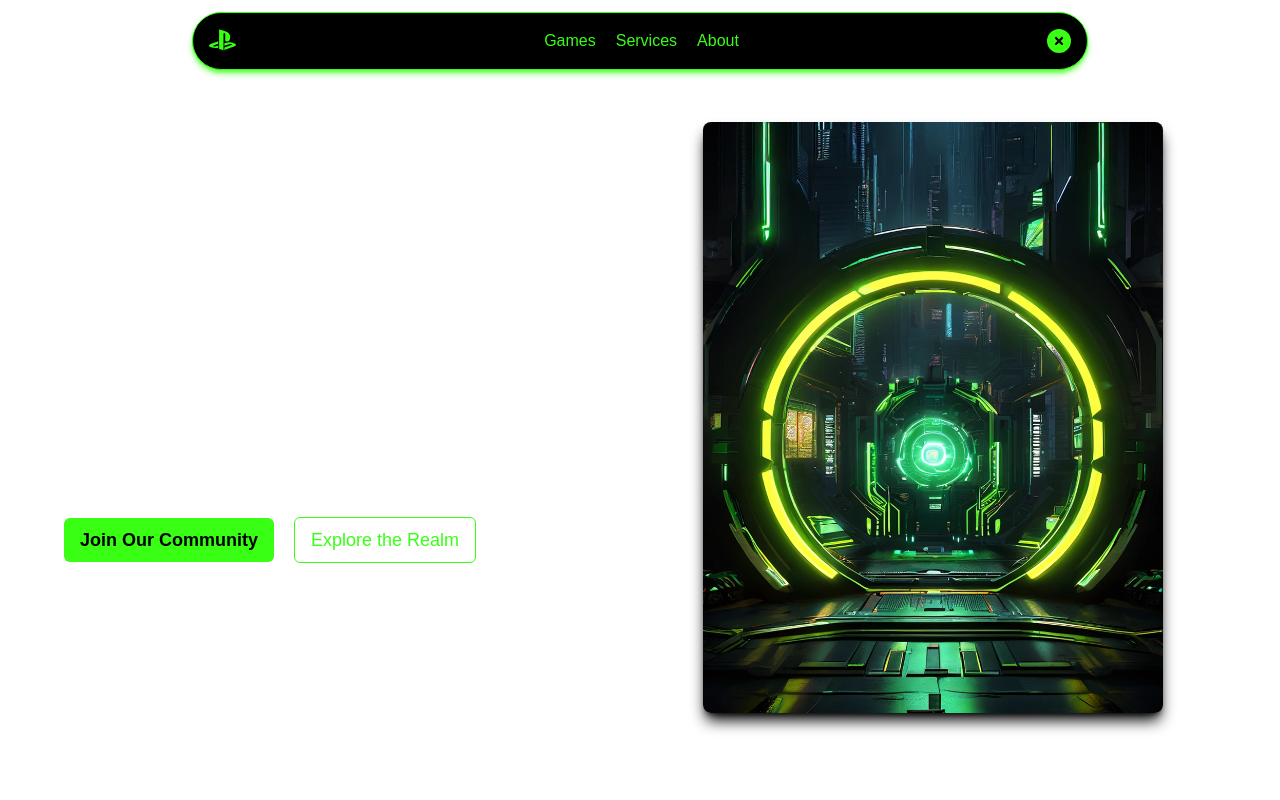
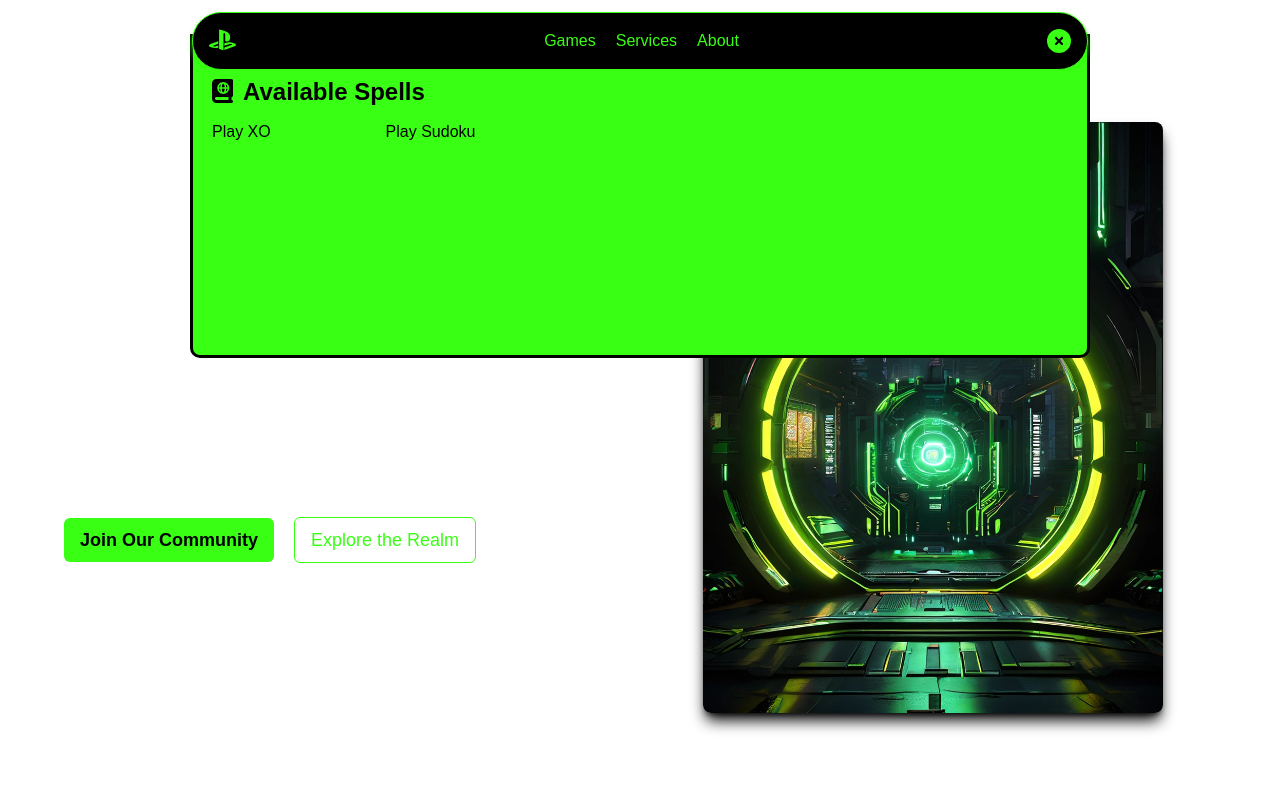
Before and after one commit to PixelSanctuary/Pixel, a Next.js app: page / in a window 1280 px wide. Both pictures are taken after a click on the element 1059 px from the left and 41 px from the top of the page. Shown: the top 800 px of the page. Built offline with nearby package versions, Linux system fonts and the light colour scheme.

Commit message:
Navigation menu

```diff
--- a/src/app/components/AnchorButton.js
+++ b/src/app/components/AnchorButton.js
@@ -6,14 +6,14 @@ export default function AnchorButton({ type = 'primary', link, text }) {
   let buttonClass = '';
   switch (type) {
     case 'secondary':
-      buttonClass = 'secondary-style text-primary border border-primary'; // Example class for secondary type
+      buttonClass = 'secondary-style text-primary border border-primary shadow-glow hover:shadow-primary '; // Example class for secondary type
       break;
     default:
-      buttonClass = 'primary-style bg-primary text-black font-semibold'; // Example class for primary type
+      buttonClass = 'primary-style bg-primary text-black font-semibold shadow-glow hover:shadow-primary'; // Example class for primary type
   }
 
   return (
-    <Link href={link} className={`${buttonClass} rounded-md px-4 py-2 text-lg`}>
+    <Link href={link} className={`${buttonClass} rounded-md px-4 py-2 text-lg smooth`}>
       {text}
     </Link>
   );
--- a/src/app/components/Footer.js
+++ b/src/app/components/Footer.js
@@ -6,11 +6,12 @@ import { faSquareGithub, faLinkedin, faSquareInstagram } from '@fortawesome/free
 export default function NavigationBar() {
     return (
         <footer className='mt-auto'>
-            <section className="flex text-xl sm:text-3xl text-center items-center justify-center bg-gradient-to-b from-primary/0 to-primary/30 font-bold py-10 px-4">
+            <section className="flex flex-col gap-5 text-xl sm:text-3xl text-center items-center justify-center bg-gradient-to-b from-primary/0 to-primary/30 font-bold py-10 px-4">
 
                 <h2>
                     Level Up with Pixel Sanctuary: <br className='block sm:hidden'/> Become a Pixeler
                 </h2>
+
 
             </section>
             <section className=' border-t border-primary text-primary bg-black'>
--- a/src/app/components/NavigationBar.js
+++ b/src/app/components/NavigationBar.js
@@ -4,13 +4,25 @@ import Link from 'next/link';
 import React, { useState } from "react";
 import { FontAwesomeIcon } from '@fortawesome/react-fontawesome';
 import { faPlaystation } from '@fortawesome/free-brands-svg-icons';
-import { faLayerGroup, faCircleXmark } from '@fortawesome/free-solid-svg-icons';
+import { faLayerGroup, faCircleXmark, faDiamondTurnRight, faBookAtlas } from '@fortawesome/free-solid-svg-icons';
 
 export default function NavigationBar() {
     const [showMenu, setShowMenu] = useState(false);
 
+    const tabList = [
+        {
+            title: 'Play XO',
+            link: '/game/TicTackToe'
+        },
+        {
+            title: 'Play Sudoku',
+            link: '/game/Sudoku'
+        }
+    ]
+
     return (
-        <section className='flex items-center justify-between max-w-3xl lg:max-w-4xl w-full mx-auto sticky z-50 top-0 sm:top-3 border border-primary text-primary bg-black sm:rounded-full py-3 px-4 shadow-md shadow-primary/80'>
+        <section className='sticky max-w-3xl lg:max-w-4xl w-full mx-auto z-50 top-0 sm:top-3'>
+            <section className='flex items-center justify-between w-full border border-primary text-primary bg-black sm:rounded-full py-3 px-4 shadow-md shadow-primary/80'>
                 <Link href="/" className="text-2xl" aria-label="Home">
                     <FontAwesomeIcon icon={faPlaystation} />
                 </Link>
@@ -25,7 +37,16 @@ export default function NavigationBar() {
                     icon={showMenu ? faCircleXmark : faLayerGroup}
                     className={`text-2xl smooth`}
                 /> </div>
+            </section>
+            <section className={`bg-primary text-black outline -outline-offset-1 rounded-b-lg outline-black border-t-0 w-full absolute top-6 left-0 -z-10 px-5 transition-all duration-1000 ${showMenu ? 'h-80 py-10' : 'h-5'}`}>
+                {showMenu &&
+                    <div className='grid grid-cols-3 sm:grid-cols-5 gap-3'>
+                        <h2 className='text-2xl col-span-3 sm:col-span-5 font-semibold'><FontAwesomeIcon icon={faBookAtlas} className='mr-2.5' />Available Spells</h2>
+                        {tabList.map((tab) => <Link href={tab.link} key={tab.title} onClick={() => setShowMenu(false)} >{tab.title}</Link>)}
+                    </div>
+                }
 
+            </section>
         </section>
     );
 }
--- a/src/app/page.tsx
+++ b/src/app/page.tsx
@@ -20,7 +20,7 @@ export default function Home() {
             </p>
             <div className="flex flex-wrap items-center justify-center sm:justify-start gap-5">
               <AnchorButton type="primary" link="/about" text="Join Our Community" />
-              <AnchorButton type="secondary" link="/contact" text="Explore the Realm" />
+              <AnchorButton type="secondary" link="/games" text="Explore the Realm" />
             </div>
           </div>
           <div className=" flex items-center justify-center">
--- a/tailwind.config.ts
+++ b/tailwind.config.ts
@@ -12,6 +12,9 @@ const config: Config = {
         background: "var(--background)",
         foreground: "var(--foreground)",
         primary: "#39ff14"
+      },
+      boxShadow:{
+        'glow': '0 0px 10px 3px #00010',
       },
       keyframes: {
         progress: {
```
Lines whose indentation alone changed are shown as unchanged.
